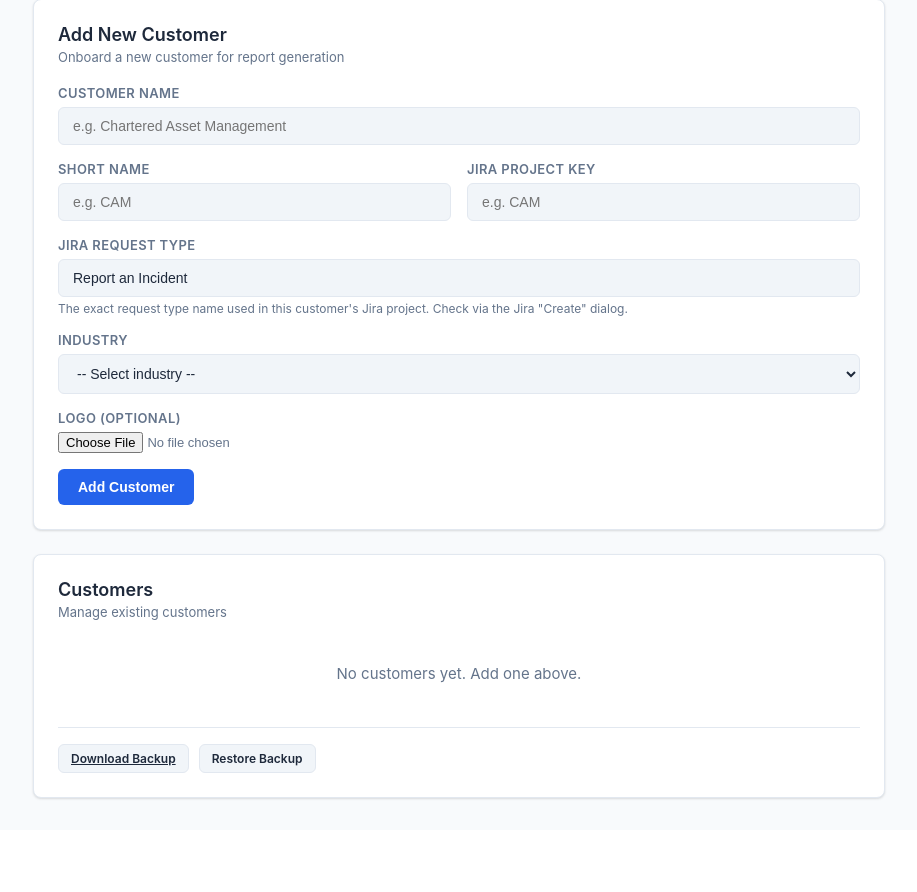
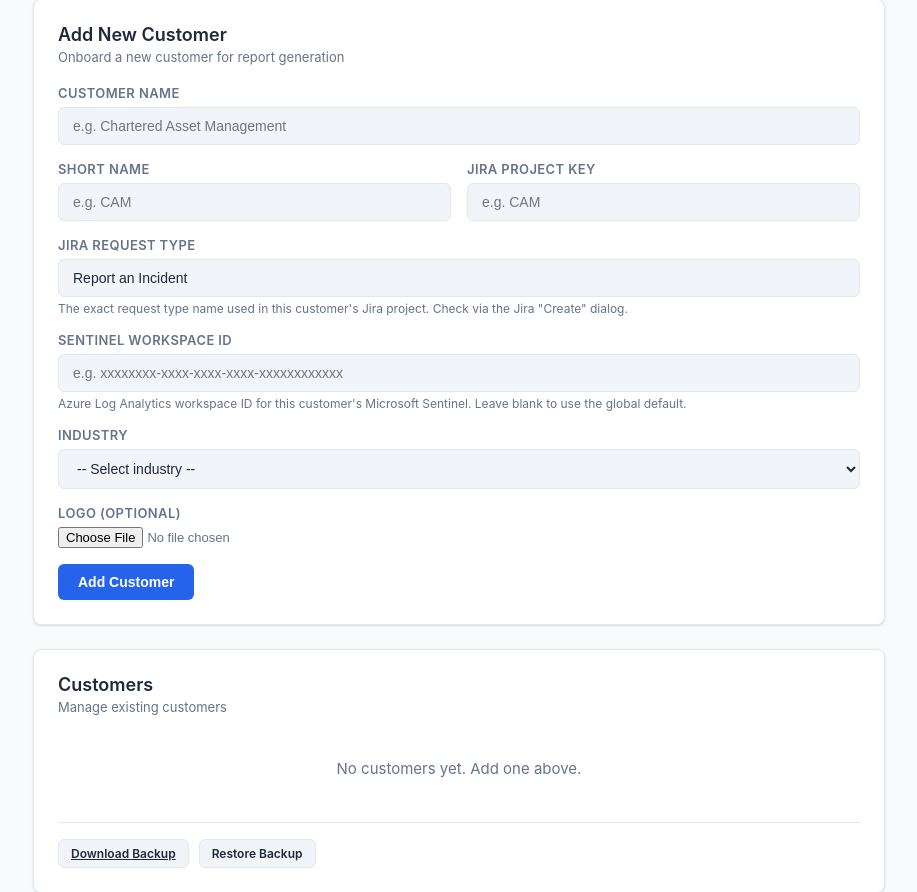
Before and after one commit to eugenechia/soc-platform, a Flask app: page /admin/customers in a window 1280 px wide. Shown: the part 96-988 px from the top of the page, without its empty margins (181-1098 px from the left). Before the commit the page ends 896 px from the top, so only its background shows below. Run offline with Flask 3, Linux system fonts and the light colour scheme; the visitor is signed in with stand-in values (Sample User, id 1); data that the repository does not hold is empty.

Commit message:
Add per-customer Sentinel workspace ID
Each customer can now store their own Azure Log Analytics workspace ID.
sentinel_client.fetch_data() uses config["sentinel_workspace_id"] first,
falling back to the global SENTINEL_WORKSPACE_ID env var. This fixes CAM
and other customers being silently proxied to the wrong workspace.

Co-Authored-By: Claude Sonnet 4.6 <noreply@anthropic.com>

```diff
--- a/routes/admin.py
+++ b/routes/admin.py
@@ -87,6 +87,7 @@ def api_customers_create():
     jira_project_key = request.form.get("jira_project_key", "").strip()
     jira_request_type = request.form.get("jira_request_type", "Report an Incident").strip()
     industry = request.form.get("industry", "").strip()
+    sentinel_workspace_id = request.form.get("sentinel_workspace_id", "").strip()
     default_sections = request.form.getlist("default_sections")
 
     if not name or not short_name:
@@ -114,6 +115,7 @@ def api_customers_create():
         "jira_project_key": jira_project_key,
         "jira_request_type": jira_request_type or "Report an Incident",
         "industry": industry,
+        "sentinel_workspace_id": sentinel_workspace_id,
         "logo": logo_path,
         "default_sections": default_sections or [
             "introduction", "incident_overview", "incident_severity",
@@ -146,6 +148,9 @@ def api_customers_update(cid):
         industry_val = request.form.get("industry", None)
         if industry_val is not None:
             customer["industry"] = industry_val.strip()
+        sentinel_workspace_id_val = request.form.get("sentinel_workspace_id", None)
+        if sentinel_workspace_id_val is not None:
+            customer["sentinel_workspace_id"] = sentinel_workspace_id_val.strip()
         default_sections = request.form.getlist("default_sections")
         if default_sections:
             customer["default_sections"] = default_sections
@@ -160,7 +165,7 @@ def api_customers_update(cid):
     else:
         data = request.json or {}
         for key in ("name", "short_name", "jira_project_key", "jira_request_type",
-                    "industry", "default_sections"):
+                    "industry", "sentinel_workspace_id", "default_sections"):
             if key in data:
                 customer[key] = data[key]
 
--- a/routes/reports.py
+++ b/routes/reports.py
@@ -917,6 +917,7 @@ def generate():
         use_socradar = request.form.get("use_socradar", "false").lower() == "true"
         customer_industry = request.form.get("customer_industry", "").strip()
         jira_request_type = request.form.get("jira_request_type", "Report an Incident").strip()
+        sentinel_workspace_id = request.form.get("sentinel_workspace_id", "").strip()
         csv_file = request.files.get("csv_file")
     else:
         body = request.json or {}
@@ -935,6 +936,7 @@ def generate():
         use_socradar = bool(body.get("use_socradar", False))
         customer_industry = body.get("customer_industry", "").strip()
         jira_request_type = body.get("jira_request_type", "Report an Incident").strip()
+        sentinel_workspace_id = body.get("sentinel_workspace_id", "").strip()
         csv_file = None
 
     if not customer_name:
@@ -970,6 +972,7 @@ def generate():
         "use_splunk": use_splunk,
         "use_socradar": use_socradar,
         "customer_industry": customer_industry,
+        "sentinel_workspace_id": sentinel_workspace_id,
     }
     jobs[job_id] = {
         "status": "running", "text": "", "data": None,
--- a/templates/customers.html
+++ b/templates/customers.html
@@ -181,6 +181,11 @@
           <div style="font-size:12px; color:var(--text-muted); margin-top:4px;">The exact request type name used in this customer's Jira project. Check via the Jira "Create" dialog.</div>
         </div>
         <div class="form-group">
+          <label>Sentinel Workspace ID</label>
+          <input type="text" id="addSentinelWorkspaceId" placeholder="e.g. xxxxxxxx-xxxx-xxxx-xxxx-xxxxxxxxxxxx">
+          <div style="font-size:12px; color:var(--text-muted); margin-top:4px;">Azure Log Analytics workspace ID for this customer's Microsoft Sentinel. Leave blank to use the global default.</div>
+        </div>
+        <div class="form-group">
           <label>Industry</label>
           <select id="addIndustry">
             <option value="">-- Select industry --</option>
@@ -252,6 +257,11 @@
         <div style="font-size:12px; color:var(--text-muted); margin-top:4px;">The exact request type name used in this customer's Jira project.</div>
       </div>
       <div class="form-group">
+        <label>Sentinel Workspace ID</label>
+        <input type="text" id="editSentinelWorkspaceId" placeholder="e.g. xxxxxxxx-xxxx-xxxx-xxxx-xxxxxxxxxxxx">
+        <div style="font-size:12px; color:var(--text-muted); margin-top:4px;">Azure Log Analytics workspace ID for this customer's Microsoft Sentinel.</div>
+      </div>
+      <div class="form-group">
         <label>New Logo (optional)</label>
         <input type="file" id="editLogo" accept=".png,.jpg,.jpeg,.webp" style="font-size:13px; color:var(--text-muted);">
       </div>
@@ -304,11 +314,11 @@
               : `<div class="placeholder-icon">${c.short_name.charAt(0)}</div>`}
             <div>
               <div class="customer-name">${c.name}</div>
-              <div class="customer-meta">${c.short_name} | Jira: ${c.jira_project_key || 'N/A'} | Request type: ${c.jira_request_type || 'Report an Incident'} | Industry: ${c.industry || 'N/A'} | Added: ${c.created_at || 'N/A'}</div>
+              <div class="customer-meta">${c.short_name} | Jira: ${c.jira_project_key || 'N/A'} | Request type: ${c.jira_request_type || 'Report an Incident'} | Industry: ${c.industry || 'N/A'} | Sentinel WS: ${c.sentinel_workspace_id || 'global default'} | Added: ${c.created_at || 'N/A'}</div>
             </div>
           </div>
           <div class="customer-actions">
-            <button class="btn btn-secondary btn-sm" onclick="openEditModal('${c.id}', '${c.name.replace(/'/g, "\\'")}', '${c.short_name}', '${c.jira_project_key || ''}', '${c.industry || ''}', '${(c.jira_request_type || 'Report an Incident').replace(/'/g, "\\'")}')">Edit</button>
+            <button class="btn btn-secondary btn-sm" onclick="openEditModal('${c.id}', '${c.name.replace(/'/g, "\\'")}', '${c.short_name}', '${c.jira_project_key || ''}', '${c.industry || ''}', '${(c.jira_request_type || 'Report an Incident').replace(/'/g, "\\'")}', '${c.sentinel_workspace_id || ''}')">Edit</button>
             <button class="btn btn-danger btn-sm" onclick="deleteCustomer('${c.id}', '${c.name.replace(/'/g, "\\'")}')">Delete</button>
           </div>
         </div>
@@ -322,6 +332,7 @@
       fd.append('short_name', document.getElementById('addShort').value.trim());
       fd.append('jira_project_key', document.getElementById('addJiraKey').value.trim());
       fd.append('jira_request_type', document.getElementById('addRequestType').value.trim() || 'Report an Incident');
+      fd.append('sentinel_workspace_id', document.getElementById('addSentinelWorkspaceId').value.trim());
       fd.append('industry', document.getElementById('addIndustry').value);
       const logo = document.getElementById('addLogo');
       if (logo.files.length) fd.append('logo', logo.files[0]);
@@ -342,13 +353,14 @@
       loadCustomers();
     }
 
-    function openEditModal(id, name, short, jiraKey, industry, requestType) {
+    function openEditModal(id, name, short, jiraKey, industry, requestType, sentinelWorkspaceId) {
       document.getElementById('editId').value = id;
       document.getElementById('editName').value = name;
       document.getElementById('editShort').value = short;
       document.getElementById('editJiraKey').value = jiraKey;
       document.getElementById('editIndustry').value = industry || '';
       document.getElementById('editRequestType').value = requestType || 'Report an Incident';
+      document.getElementById('editSentinelWorkspaceId').value = sentinelWorkspaceId || '';
       document.getElementById('editLogo').value = '';
       document.getElementById('editModal').classList.add('active');
     }
@@ -363,6 +375,7 @@
       fd.append('short_name', document.getElementById('editShort').value.trim());
       fd.append('jira_project_key', document.getElementById('editJiraKey').value.trim());
       fd.append('jira_request_type', document.getElementById('editRequestType').value.trim() || 'Report an Incident');
+      fd.append('sentinel_workspace_id', document.getElementById('editSentinelWorkspaceId').value.trim());
       fd.append('industry', document.getElementById('editIndustry').value);
       const logo = document.getElementById('editLogo');
       if (logo.files.length) fd.append('logo', logo.files[0]);
--- a/templates/reports.html
+++ b/templates/reports.html
@@ -999,6 +999,7 @@
         formData.append('use_splunk', useSplunk ? 'true' : 'false');
         formData.append('use_socradar', useSocradar ? 'true' : 'false');
         formData.append('customer_industry', selectedCustomer ? selectedCustomer.industry || '' : '');
+        formData.append('sentinel_workspace_id', selectedCustomer ? selectedCustomer.sentinel_workspace_id || '' : '');
         formData.append('csv_file', csvFileInput.files[0]);
         fetchOptions = { method: 'POST', body: formData };
       } else {
@@ -1017,6 +1018,7 @@
           use_splunk: useSplunk,
           use_socradar: useSocradar,
           customer_industry: selectedCustomer ? selectedCustomer.industry || '' : '',
+          sentinel_workspace_id: selectedCustomer ? selectedCustomer.sentinel_workspace_id || '' : '',
         };
         fetchOptions = {
           method: 'POST',
```
Also changed, not shown: tools/sentinel_client.py (+22 -19 lines).
